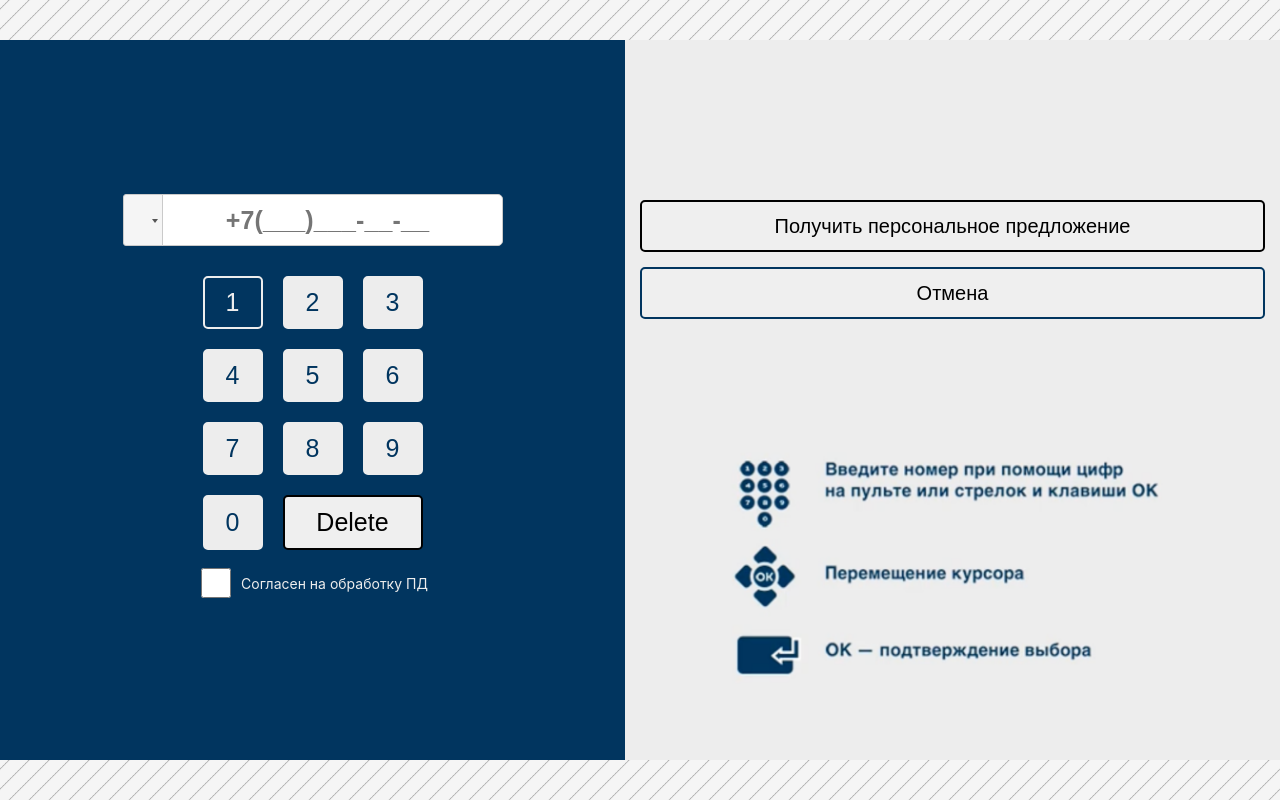
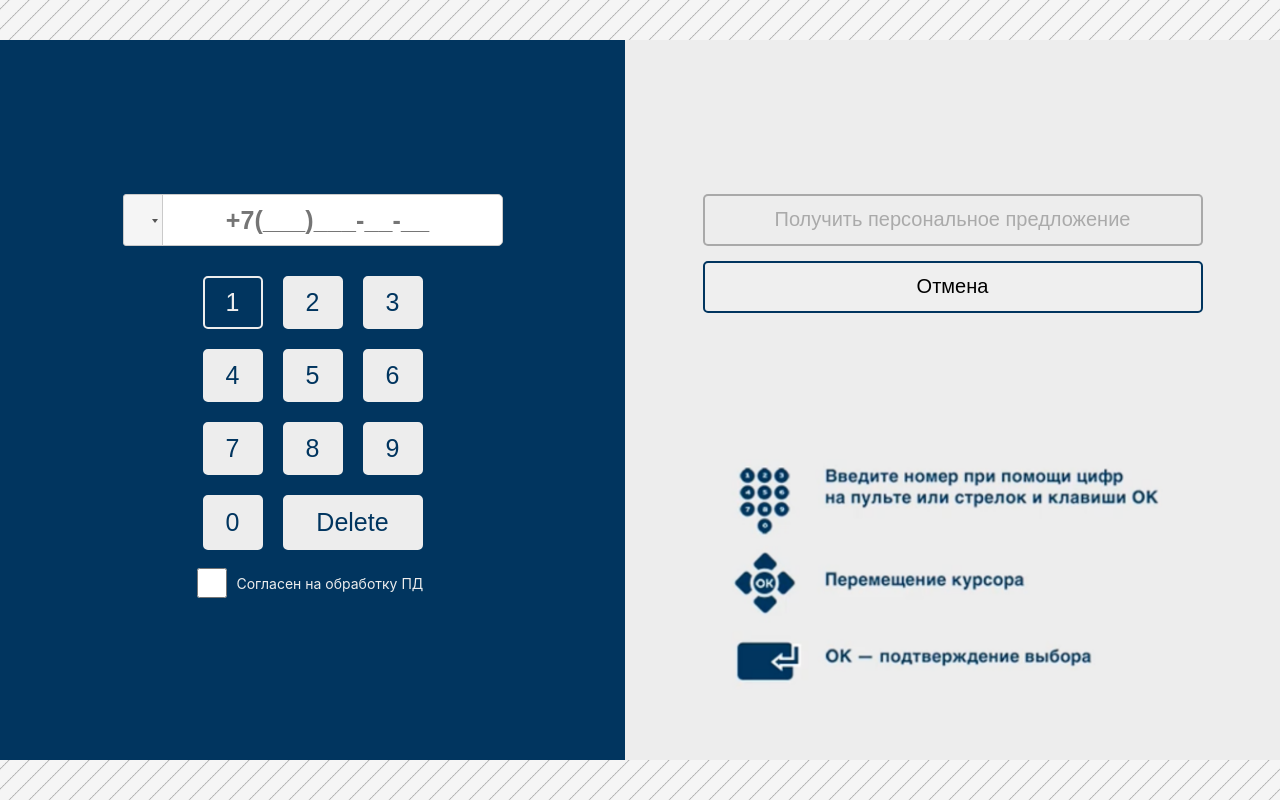
Before and after one commit to manchikooo/get-shop-test, a React (Create React App) app: page /get-shop-test/phone in a window 1280 px wide. Built offline with nearby package versions, Linux system fonts and the light colour scheme.

Commit message:
made styles for presentation page

```diff
--- a/src/components/PhonePage/PhonePage.module.css
+++ b/src/components/PhonePage/PhonePage.module.css
@@ -65,7 +65,9 @@
     width: 140px;
     height: 55px;
     font-size: 25px;
-    border: 2px solid black;
+    border: 2px solid #EDEDED;
+    background-color: #EDEDED;
+    color: #01355F;
     border-radius: 5px;
     cursor: pointer;
 }
@@ -76,10 +78,11 @@
     height: 55px;
     font-size: 25px;
     color: #EDEDED;
-    border: 2px solid #01355F;
+    border: 2px solid #EDEDED;
     background-color: #01355F;
     border-radius: 5px;
     cursor: pointer;
+
 }
 
 .checkboxContainerStyle {
@@ -88,13 +91,13 @@
     display: flex;
     align-items: center;
     color: #EDEDED;
+    width: 80%;
 }
 
 .checkboxContainerStyle input {
     width: 30px;
     height: 30px;
     margin-right: 10px;
-
 }
 
 .activeCheckboxContainerStyle {
@@ -107,6 +110,7 @@
     cursor: pointer;
     text-decoration: underline;
     font-weight: bold;
+    width: 80%;
 }
 
 .activeCheckboxContainerStyle input {
@@ -129,6 +133,7 @@
 .offerAndCanselButtonsContainer {
     margin-top: 120px;
     display: flex;
+    align-items: center;
     flex-direction: column;
     width: 100%;
 }
@@ -143,7 +148,7 @@
 }
 
 .offerButton {
-    width: 100%;
+    width: 80%;
     height: 52px;
     border: 2px solid;
     font-size: 20px;
@@ -152,7 +157,7 @@
 }
 
 .activeOfferButton {
-    width: 100%;
+    width: 80%;
     height: 52px;
     font-size: 20px;
     color: #EDEDED;
@@ -166,17 +171,18 @@
 .backButton {
     height: 52px;
     margin-top: 15px;
-    width: 100%;
+    width: 80%;
     border: 2px solid #01355F;
     font-size: 20px;
     border-radius: 5px;
     padding: 10px;
+    margin-bottom: 13px;
 }
 
 .activeBackButton {
     height: 52px;
     margin-top: 15px;
-    width: 100%;
+    width: 80%;
     font-size: 20px;
     color: #EDEDED;
     border: 2px solid #01355F;
@@ -184,9 +190,10 @@
     border-radius: 5px;
     padding: 10px;
     cursor: pointer;
+    margin-bottom: 13px;
 }
 
-.modalContentInfoBlock{
+.modalContentInfoBlock {
     display: flex;
     flex-direction: column;
     align-items: center;
@@ -197,6 +204,7 @@
     font-size: 30px;
     color: #01355F;
 }
+
 .submitPopupButton {
     width: 140px;
     height: 55px;
@@ -206,6 +214,7 @@
     background-color: #EDEDED;
     border-radius: 5px;
 }
+
 .submitPopupButton:hover {
     color: #EDEDED;
     background-color: #01355F;
--- a/src/components/PhonePage/PhonePage.tsx
+++ b/src/components/PhonePage/PhonePage.tsx
@@ -129,7 +129,7 @@ export const PhonePage = () => {
                 onClick={() => setModalActive(true)}
                 onMouseEnter={() => setHovered(item)}
                 onMouseLeave={() => setHovered(undefined)}
-                disabled={false}
+                disabled={disable}
         >
             {item.name}
         </button>
```
Also changed, not shown: src/common/imgForSwiper.jpeg (added), src/common/presentationInfo.png (added).
